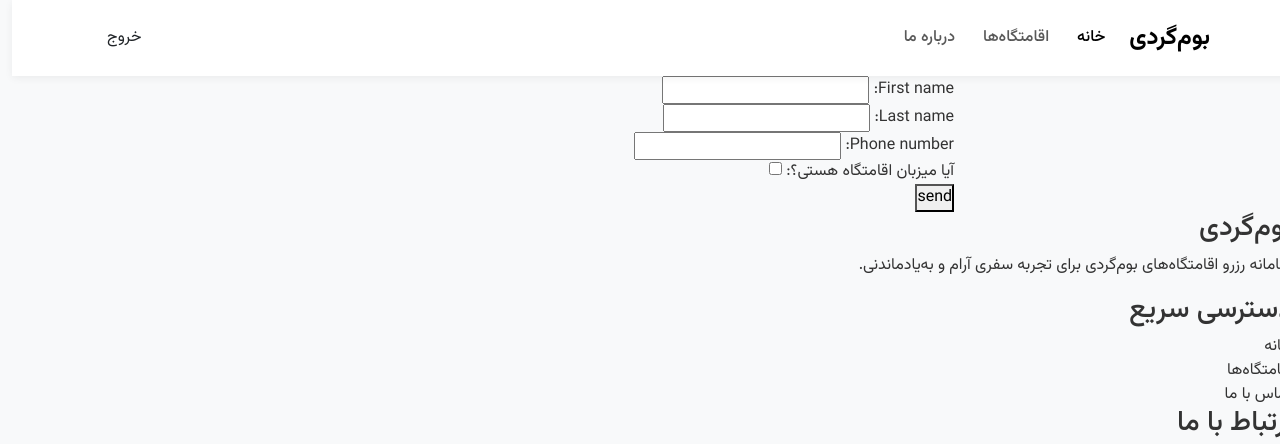
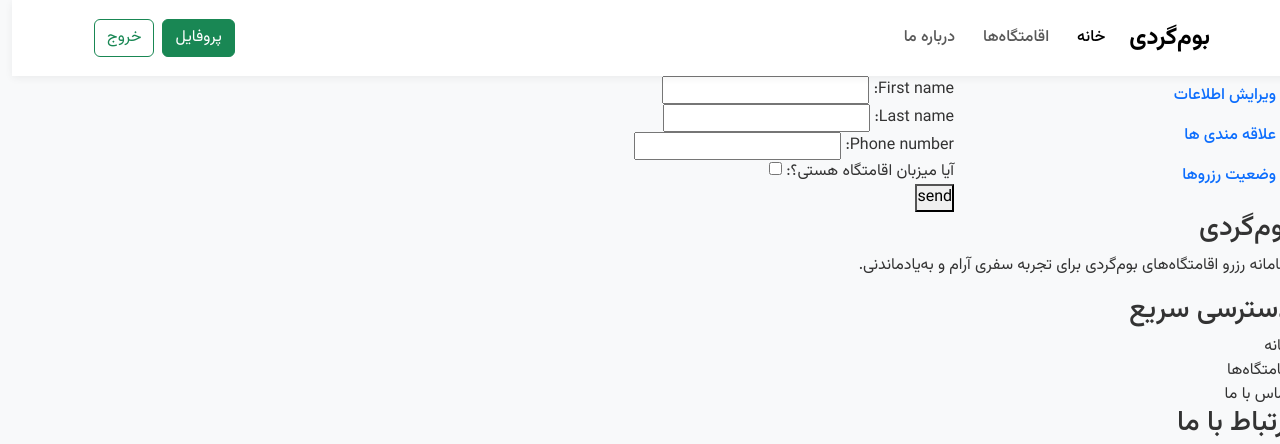
Before and after one commit to zeinobeh/ecolodge, a Django app: page /dashboard/profile/ in a window 1280 px wide. Shown: the top 444 px of the page. Run offline with Django 5.2, Linux system fonts and the light colour scheme; the visitor is signed in with stand-in values (Sample User, id 1); some libraries are stand-ins or nearby versions.

Commit message:
make dashboard base

```diff
--- a/accounts/forms.py
+++ b/accounts/forms.py
@@ -1,6 +1,8 @@
 from django import forms
 from django.contrib.auth import get_user_model
-from .models import Profile,Interests
+from .models import Profile
+from lodges.models import Lodge
+
 
 class LoginForm(forms.Form):
     username = forms.CharField(
@@ -77,3 +79,22 @@ class InterestsForm(forms.ModelForm):
         widgets = {
             'interests': forms.CheckboxSelectMultiple()
         }
+
+
+
+class MyLodgesForm(forms.ModelForm):
+
+    class Meta:
+        model = Lodge
+        fields = [
+            'title',
+            'slug',
+            'description',
+            'province',
+            'city',
+            'address',
+            'capacity',
+            'price',
+            'interests',
+            'active',
+        ]
--- a/accounts/templates/dashboard/base_dashboard.html
+++ b/accounts/templates/dashboard/base_dashboard.html
@@ -7,6 +7,22 @@
 
     <aside class="col-lg-3">
         <!-- منو -->
+         <ul class="nav flex-column">
+            <li class="nav-item">
+                <a class="nav-link" href="{% url 'accounts:profile' %}">ویرایش اطلاعات</a>
+            </li>
+            <li class="nav-item">
+                <a class="nav-link" href="{% url 'accounts:interests' %}">علاقه مندی ها</a>
+            </li>
+            <li class="nav-item">
+                <a class="nav-link" href="#">وضعیت رزروها</a>
+            </li>
+            {% if request.user.profile.owner == True %}
+            <li class="nav-item">
+                <a class="nav-link" href="{% url 'accounts:my_lodges' %}">اقامتگاه های من</a>
+            </li>
+            {% endif %}
+        </ul>
     </aside>
 
     <main class="col-lg-9">
--- a/accounts/urls.py
+++ b/accounts/urls.py
@@ -1,5 +1,5 @@
 from django.urls import path
-from .views import  login_page, register_page, log_out, profile_page, interests_page
+from .views import  login_page, register_page, log_out, dashboard, profile_page, interests_page, my_lodges_page
 
 app_name = "accounts"
 
@@ -7,6 +7,8 @@ urlpatterns = [
     path('login/', login_page, name='login'),
     path('register/', register_page, name='register'),
     path('logout', log_out, name='logout'),
+    path('dashboard/', dashboard, name='dashboard'),
     path('dashboard/profile/', profile_page , name='profile'),
     path('dashboard/interests/', interests_page , name='interests'),
+    path('dashboard/my_lodges/', my_lodges_page , name='my_lodges'),
 ]
--- a/accounts/views.py
+++ b/accounts/views.py
@@ -1,6 +1,6 @@
 from django.shortcuts import render, redirect
 from django.contrib.auth import authenticate, login,  logout, get_user_model
-from .forms import LoginForm, RegisterForm, ProfileForm, InterestsForm
+from .forms import LoginForm, RegisterForm, ProfileForm, InterestsForm, MyLodgesForm
 from .models import Profile, User
 
 def login_page(request):
@@ -11,7 +11,7 @@ def login_page(request):
         user = authenticate(request,username=username, password=password)
         if user is not None:
             login(request,user)
-            return redirect('/')
+            return redirect('accounts:dashboard')
         else:
             print('Error')
 
@@ -46,6 +46,12 @@ def log_out(request):
     logout(request)
     return redirect('accounts:login')
 
+
+def dashboard(request):
+    context = {
+        "welcome": "خوش آمدید",
+    }
+    return render(request, 'dashboard/dashboard.html', context)
 
 
 def profile_page(request):
@@ -86,3 +92,24 @@ def interests_page(request):
     return render(request, "dashboard/interests.html", {
         "interests_form": interests_form
     })
+
+
+def my_lodges_page(request):
+    if request.method == "POST":
+        my_lodges_form = MyLodgesForm(
+            request.POST,
+            instance=request.user.profile
+        )
+
+        if my_lodges_form.is_valid():
+            my_lodges_form.save()
+
+    else:
+        my_lodges_form = MyLodgesForm(
+            instance=request.user.profile
+        )
+    context = {
+        "message": "اقامتگاه های من",
+        "my_lodges_form": my_lodges_form
+    }
+    return render(request, 'dashboard/my_lodges.html', context)
--- a/templates/base/header.html
+++ b/templates/base/header.html
@@ -11,7 +11,7 @@
         </a>
 
         <!-- دکمه ی موبایل -->
-        <button class="navbar-toggler"  type="button" data-bs-toggle="collapse" data-bs-target="#navbar">
+        <button class="navbar-toggler me-auto"  type="button" data-bs-toggle="collapse" data-bs-target="#navbar">
             <span class="navbar-toggler-icon"></span>
         </button>
 
@@ -43,8 +43,8 @@
 
             <div class="ms-auto d-flex  align-items-center gap-2">
                 {% if request.user.is_authenticated %}
-
-                    <a href="{% url 'accounts:logout' %}" class="btn">خروج</a>
+                    <a href="{% url 'accounts:profile' %}" class="btn btn-success">پروفایل</a>
+                    <a href="{% url 'accounts:logout' %}" class="btn btn-outline-success">خروج</a>
                 {% else %}
                     <a href="{% url 'accounts:login' %}" class="btn btn-outline-success">ورود</a>
                     <a href="{% url 'accounts:register' %}" class="btn btn-success">عضویت</a>
```
Also changed, not shown: accounts/templates/dashboard/dashboard.html (added, +9 -0 lines), accounts/templates/dashboard/my_lodges.html (added, +7 -0 lines), accounts/templates/dashboard/lodges.html (deleted).
